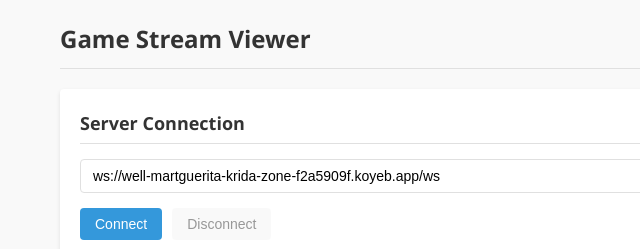
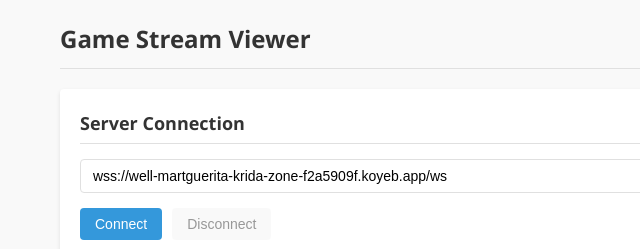
Before and after one commit to akaSHIPWRECK/webrtc-test-app, a plain HTML site: page index.html in a window 1280 px wide. Shown: the top 249 px of the page, 0-640 px from the left. Drawn offline with nearby package versions, Linux system fonts and the light colour scheme.

Commit message:
Update index.html

```diff
--- a/index.html
+++ b/index.html
@@ -18,7 +18,7 @@
                 <div class="server-connection">
                     <h2>Server Connection</h2>
                     <div class="input-group">
-                        <input id="serverUrlInput" type="text" value="ws://well-martguerita-krida-zone-f2a5909f.koyeb.app/ws" placeholder="WebSocket URL">
+                        <input id="serverUrlInput" type="text" value="wss://well-martguerita-krida-zone-f2a5909f.koyeb.app/ws" placeholder="WebSocket URL">
                     </div>
                     <div class="button-group">
                         <button id="connectBtn" class="primary-btn">Connect</button>
```
